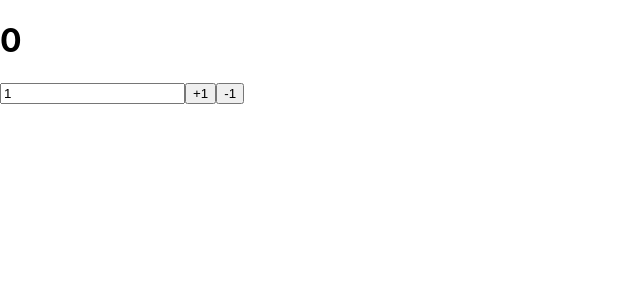
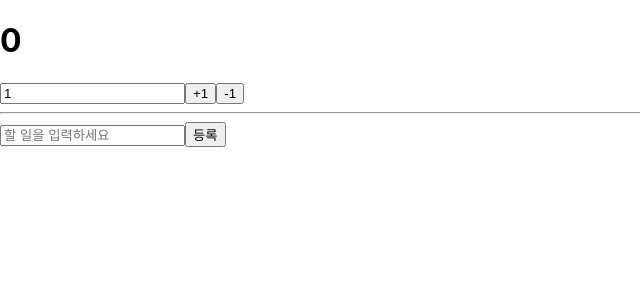
Before and after one commit to kimbeomjin95/learn_redux, a React (Create React App) app: page / in a window 1280 px wide. Shown: the top 300 px of the page, without its empty margins (0-640 px from the left). Built offline with nearby package versions, Linux system fonts and the light colour scheme.

Commit message:
[add]  할 일 목록 구현 B - 컨테이너 컴포넌트 만들기

```diff
--- a/src/App.js
+++ b/src/App.js
@@ -1,11 +1,14 @@
 import logo from './logo.svg';
 import './App.css';
 import CounterContainer from './containers/CounterContainer';
+import TodosContainer from './containers/TodosContainer';
 
 function App() {
   return (
     <div>
       <CounterContainer />
+      <hr />
+      <TodosContainer />
     </div>
   );
 }
--- /dev/null
+++ b/src/containers/TodosContainer.js
@@ -0,0 +1,22 @@
+import React, { useCallback } from 'react';
+import { useSelector, useDispatch } from 'react-redux';
+import Todos from '../components/Todos';
+import { addTodo, toggleTodo } from '../modules/todos'; // 액션 생성함수 호출
+
+function TodosContainer() {
+  const todos = useSelector(state => state.todos);
+
+  // 추후 액션을 dispatch 할 수 있음(액션 생성 함수)
+  const dispatch = useDispatch();
+
+  // 재사용할 수 있도록 useCallback
+  // ESLint 규칙상 deps에 dispatch를 넣은 것
+  const onCreate = useCallback((text) => dispatch(addTodo(text)), [dispatch]);
+  const onToggle = useCallback((id) => dispatch(toggleTodo(id)), [dispatch]);
+
+  // 이 컴포넌트에서 렌더링하는 것은 Todos 컴포넌트
+  return <Todos todos={todos} onCreate={onCreate} onToggle={onToggle} />
+
+}
+
+export default TodosContainer;
```
Also changed, not shown: src/components/Todos.js (+3 -6 lines).
